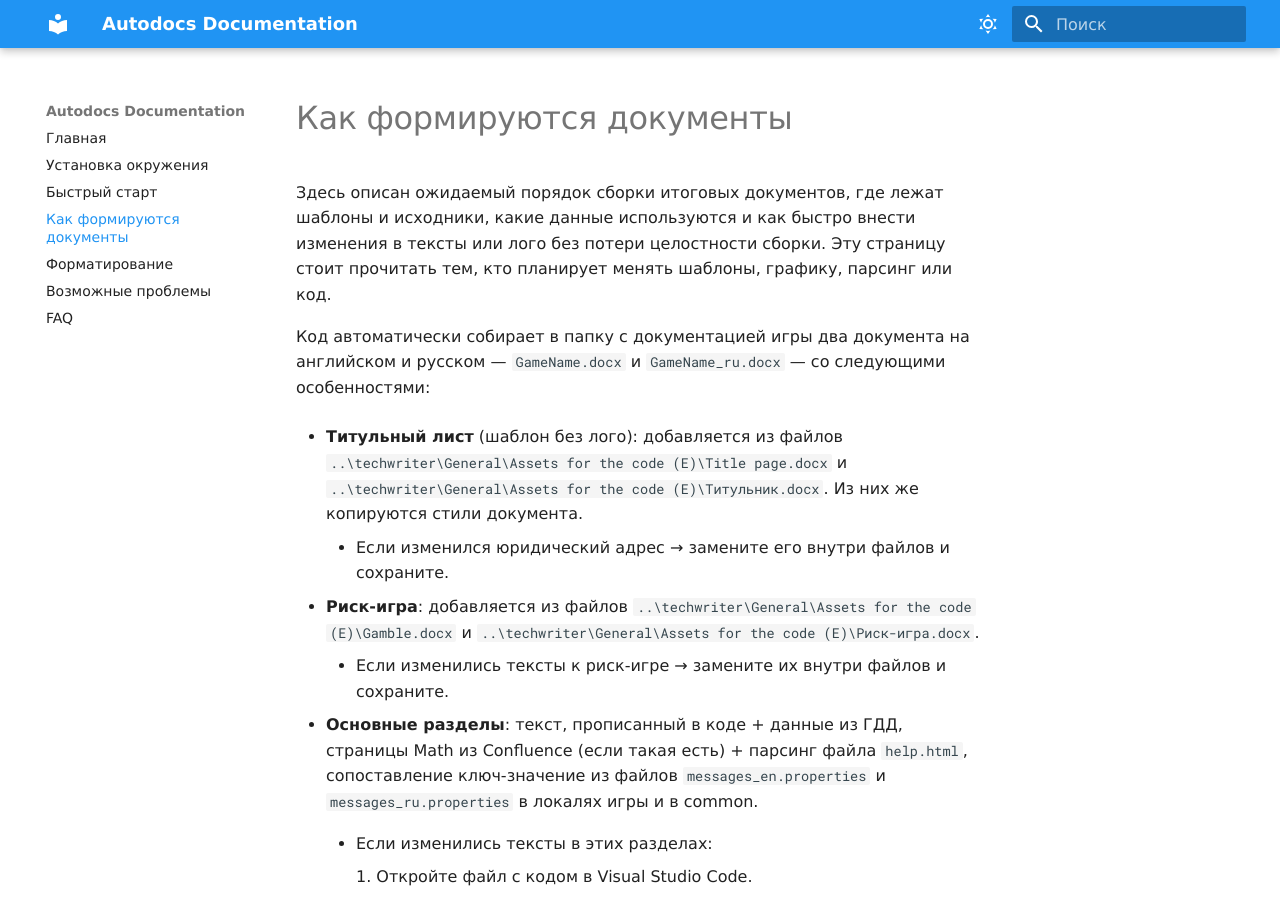
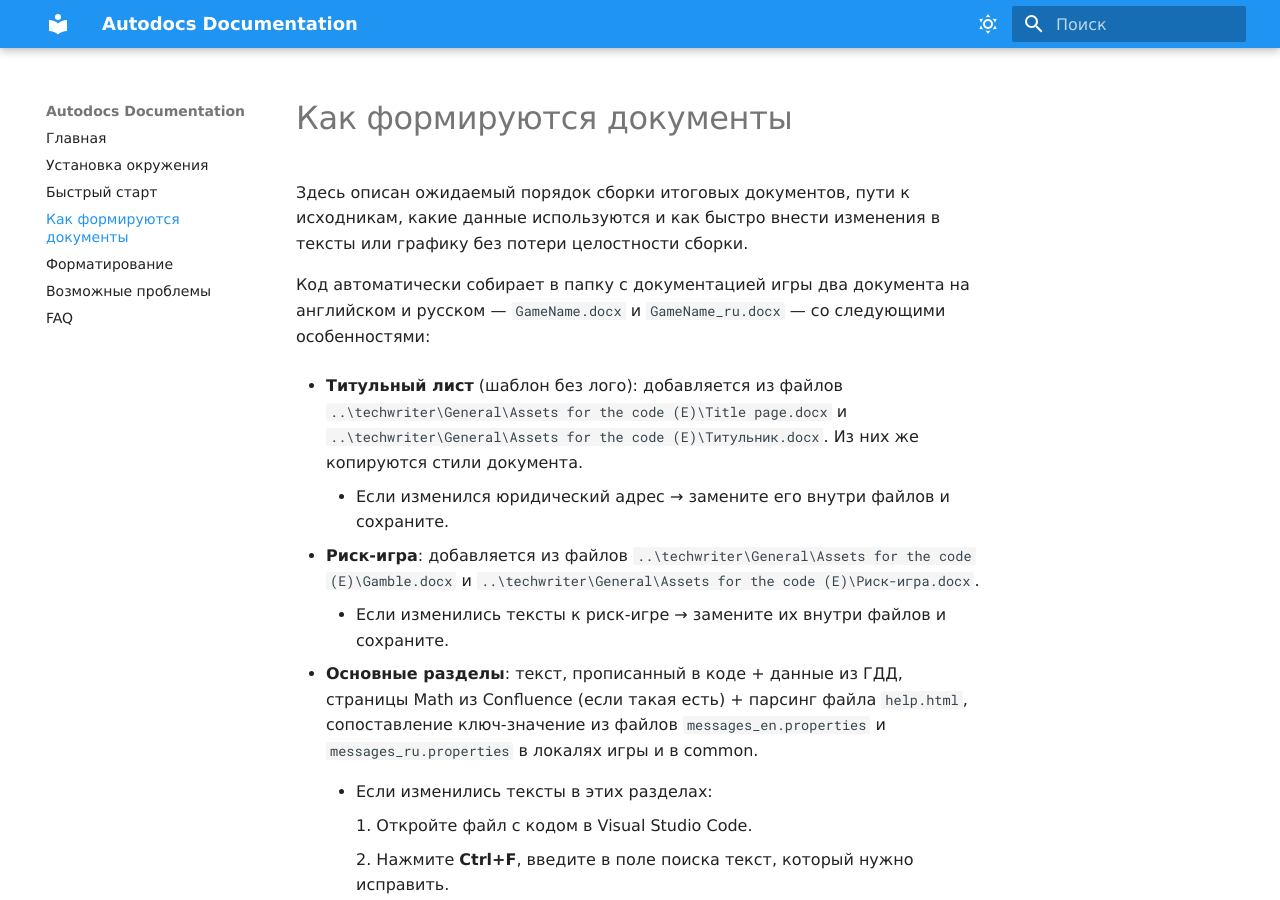
Before and after one commit to lopefre/Documentation, an MkDocs documentation site: the page built from docs/howitworks.md, in a window 1280 px wide and 900 px high. Built offline with MkDocs 1.6.1 and Material for MkDocs 9.7.7, drawn with Linux system fonts in a browser that asks for light colours; some web fonts are replaced.

Commit message:
Update howitworks.md

```diff
--- a/docs/howitworks.md
+++ b/docs/howitworks.md
@@ -1,4 +1,4 @@
-Здесь описан ожидаемый порядок сборки итоговых документов, где лежат шаблоны и исходники, какие данные используются и как быстро внести изменения в тексты или лого без потери целостности сборки. Эту страницу стоит прочитать тем, кто планирует менять шаблоны, графику, парсинг или код.
+Здесь описан ожидаемый порядок сборки итоговых документов, пути к исходникам, какие данные используются и как быстро внести изменения в тексты или графику без потери целостности сборки.
 
 Код автоматически собирает в папку с документацией игры два документа на английском и русском — `GameName.docx` и `GameName_ru.docx` — со следующими особенностями:
 
```
